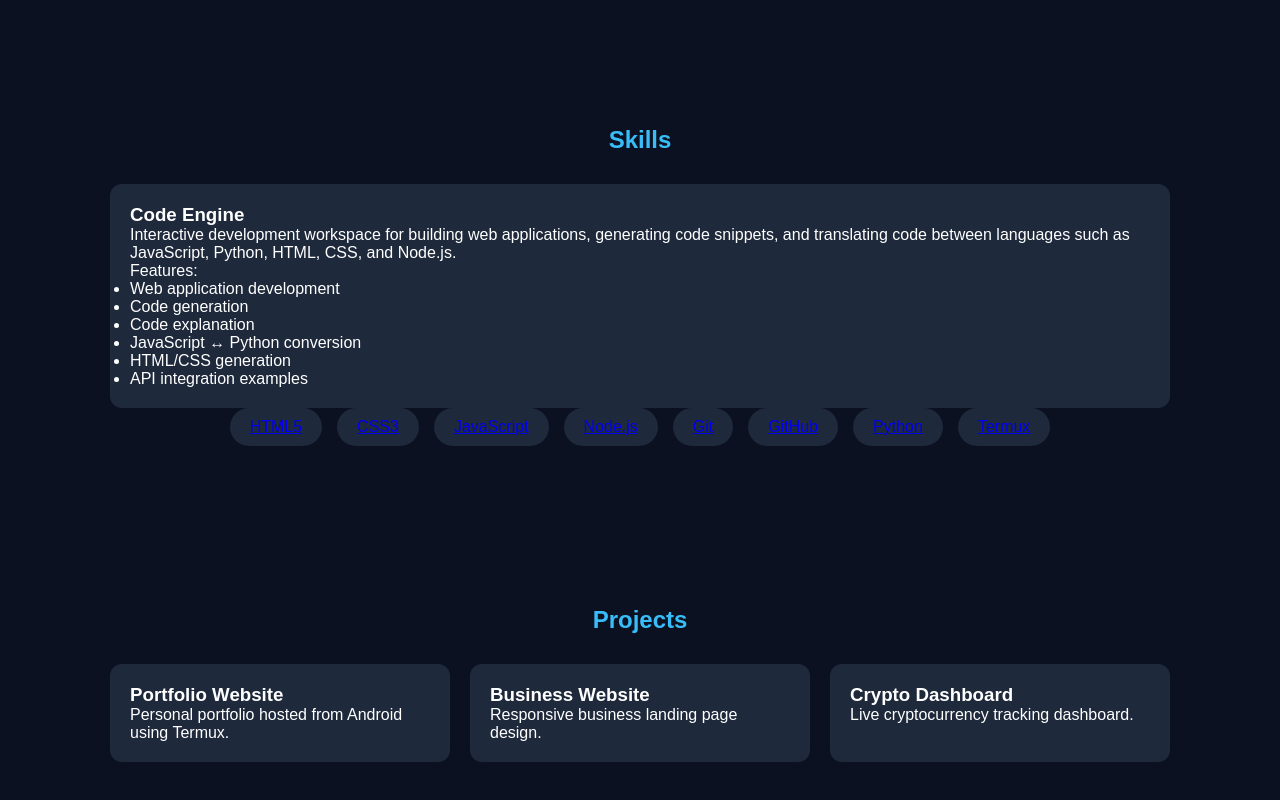
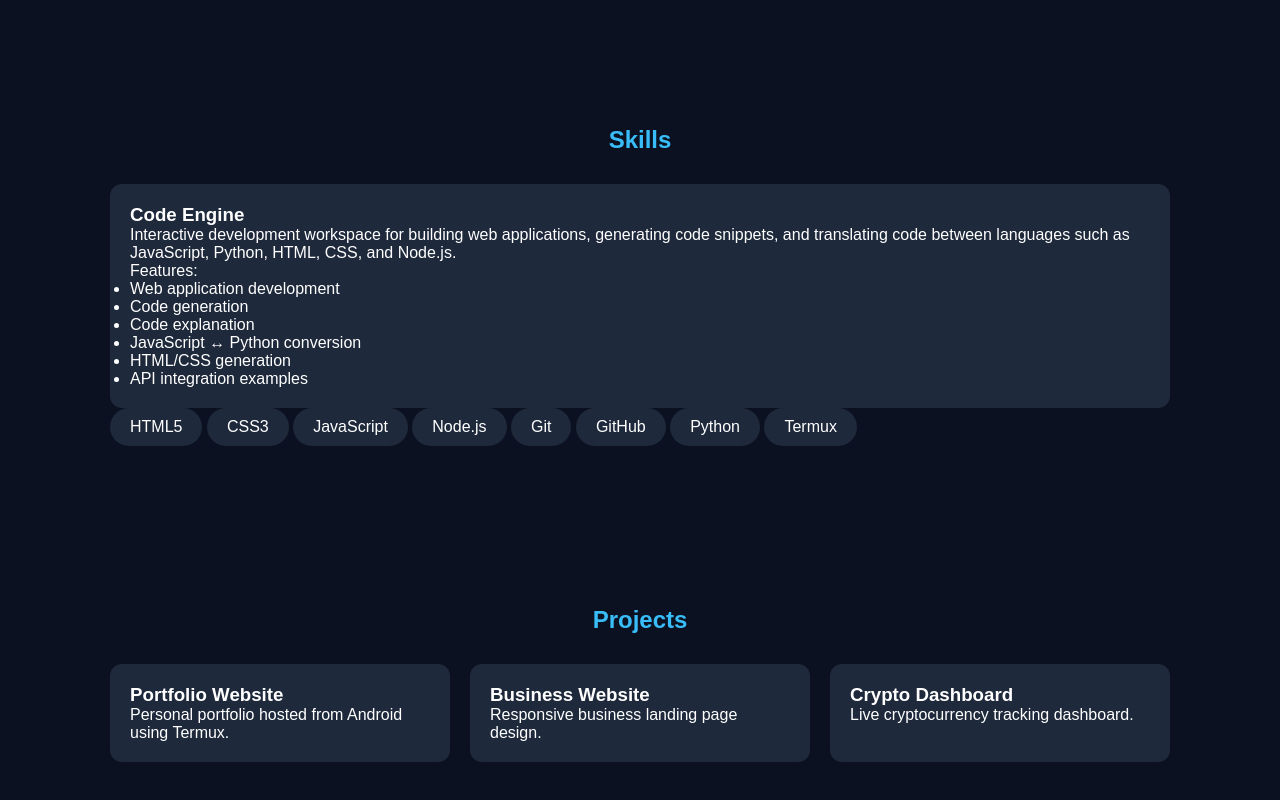
Before and after one commit to KmDanishAhmed/Portfolio, a plain HTML site: page index.html in a window 1280 px wide. Shown: the part 1008-1808 px from the top of the page. Drawn offline with Linux system fonts and the light colour scheme.

Commit message:
Modify hero section and add Code Engine link
Updated the name in the hero section and added a new navigation link for 'Code Engine'.

```diff
--- a/index.html
+++ b/index.html
@@ -98,11 +98,18 @@ h2{
   transform:translateY(-8px);
 }
 
-.skills{
-  display:flex;
-  flex-wrap:wrap;
-  justify-content:center;
-  gap:15px;
+.skill{
+  background:#1e293b;
+  padding:10px 20px;
+  border-radius:20px;
+  color:white;
+  text-decoration:none;
+  display:inline-block;
+}
+
+.skill:hover{
+  background:#38bdf8;
+  color:black;
 }
 
 .skill{
@@ -129,11 +136,12 @@ footer{
 <a href="#about">About</a>
 <a href="#skills">Skills</a>
 <a href="#projects">Projects</a>
+<a href="#code-engine">Code Engine</a>
 <a href="#contact">Contact</a>
 </nav>
 
 <div class="hero">
-<h1>Danish Ahmed KM</h1>
+<h1>Km Danish Ahmed</h1>
 <p>Developer • Web Enthusiast • Technology Explorer</p>
 <button class="btn"
 onclick="document.getElementById('projects').scrollIntoView()">
```
